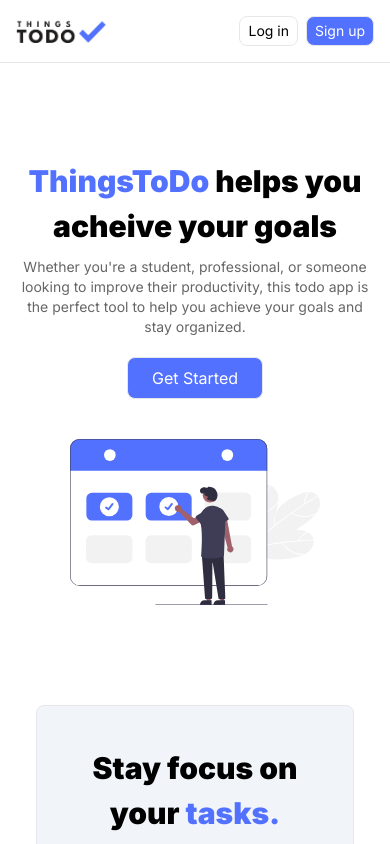
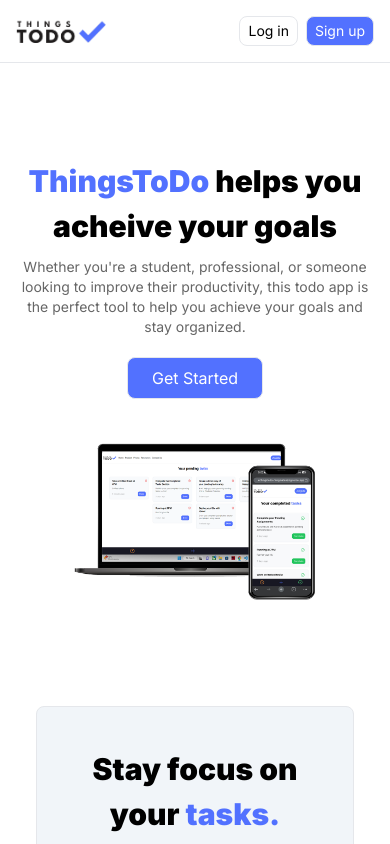
Before and after one commit to MingmaTenzing/thingstodo, a Next.js app: page / in a window 390 px wide. Shown: the top 844 px of the page. Built offline with nearby package versions, Linux system fonts and the light colour scheme; no server answers.

Commit message:
landing page picture changed

```diff
--- a/src/pages/index.js
+++ b/src/pages/index.js
@@ -7,6 +7,7 @@ import { onAuthStateChanged } from "firebase/auth";
 
 import Nav from "@/components/Nav";
 import todo from "../assests/todocolor.svg";
+import thingstodo from "../assests/Thingstodo.png";
 import womencalender from "../assests/womencalender.svg";
 import tasks from "../assests/taskss.svg";
 import visualdata from "../assests/visualdata.svg";
@@ -78,9 +79,10 @@ const user = useSelector(selectUser)
               help you achieve your goals and stay organized.
             </p>
             <div className="flex justify-center sm:justify-start pt-3">
-          {user? (<><button onClick={() => router.push("/dashboard/addtasks")}  className="border py-2 px-6 bg-[#5271ff] text-white rounded-lg">
+          {user? (<><button onClick={() => router.push("/dashboard/addtasks")}  className="border py-2 px-6 hover:scale-110 hover:bg-footer transform transition-all duration-100 ease-in bg-[#5271ff] text-white rounded-lg">
+
                 Get Started
-              </button></>):(<><button onClick={() => router.push("/signin")}  className="border py-2 px-6 bg-[#5271ff] text-white rounded-lg">
+              </button></>):(<><button onClick={() => riner.push("/signin")}  className="border py-2 px-6 hover:scale-110 hover:bg-footer transform transition-all duration-100 ease-in bg-[#5271ff] text-white rounded-lg">
                 Get Started
               </button></>)}
             </div>
@@ -88,19 +90,19 @@ const user = useSelector(selectUser)
 
           <div className="flex flex-col ">
             <Image
-              src={todo}
+              src={thingstodo}
               alt=''
-              width={100}
-              height={100}
-              className="w-[250px] md:w-[350px] "
+              width={1080}
+              height={1080}
+              className="w-[250px] md:w-[600px] "
             />
-            <Image
+            {/*<Image
               src={womencalender}
               width={100}
               alt=''
               height={100}
               className=" hidden md:inline w-[250px]  md:w-[350px]"
-            />
+  /> */}
           </div>
   </div>
 
```
Also changed, not shown: src/assests/Thingstodo.png (added).
